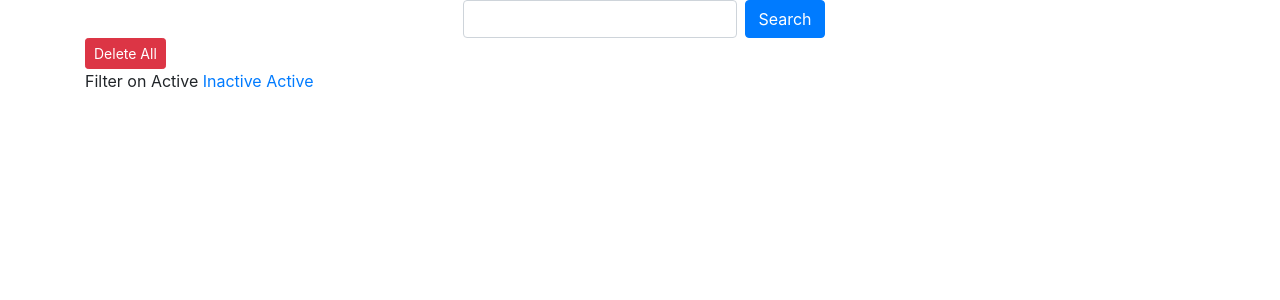
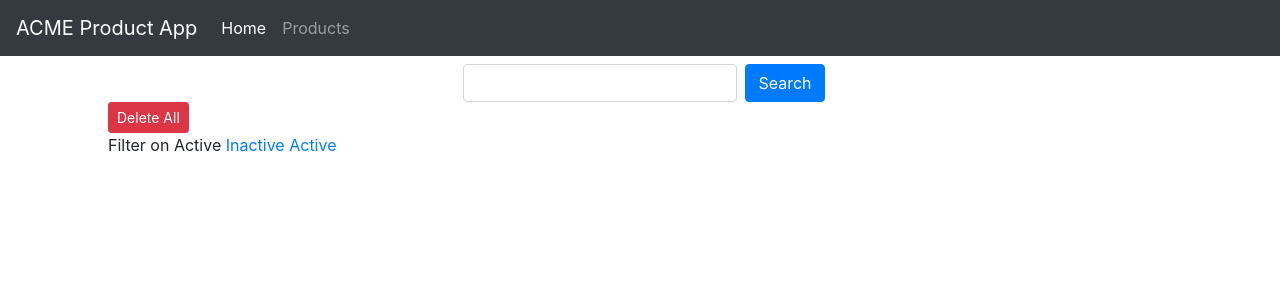
Before and after one commit to kodevyas/acme, a Django app: page /products/ in a window 1280 px wide. Shown: the top 300 px of the page. Run offline with Django 3.2, Linux system fonts and the light colour scheme; data that the repository does not hold is empty; parts of the project's set-up code (start-up, migrations or seed data) failed here and were passed over; some libraries are stand-ins or nearby versions.

Commit message:
bug fixes in base.html

```diff
--- a/templates/base.html
+++ b/templates/base.html
@@ -1,21 +1,71 @@
+
 <!doctype html>
 <html lang="en">
       <head>
-        <!-- Required meta tags -->
               <meta charset="utf-8">
                   <meta name="viewport" content="width=device-width, initial-scale=1, shrink-to-fit=no">
+                      <meta name="description" content="">
+                          <meta name="author" content="Mark Otto, Jacob Thornton, and Bootstrap contributors">
+                              <meta name="generator" content="Jekyll v3.8.5">
+                                  <title>ACME Products App</title>
 
-        <!-- Bootstrap CSS -->
                                       <link rel="stylesheet" href="https://maxcdn.bootstrapcdn.com/bootstrap/4.0.0/css/bootstrap.min.css" integrity="sha384-Gn5384xqQ1aoWXA+058RXPxPg6fy4IWvTNh0E263XmFcJlSAwiGgFAW/dAiS6JXm" crossorigin="anonymous">
 
-        <title>Hello, world!</title>
+                                          <style>
+      .bd-placeholder-img {
+                  font-size: 1.125rem;
+                              text-anchor: middle;
+                                          -webkit-user-select: none;
+                                                      -moz-user-select: none;
+                                                                  -ms-user-select: none;
+                                                                              user-select: none;
+                                                                                        }
+
+            @media (min-width: 768px) {
+                        .bd-placeholder-img-lg {
+                                      font-size: 3.5rem;
+                                                  }
+                              }
+                </style>
+                    <!-- Custom styles for this template -->
                           </head>
                             <body>
+                                <div>
+                                    <nav class="navbar navbar-expand-md navbar-dark bg-dark fixed-top">
+                                          <a class="navbar-brand" href="#">ACME Product App</a>
+                                            <button class="navbar-toggler" type="button" data-toggle="collapse" data-target="#navbarsExampleDefault" aria-controls="navbarsExampleDefault" aria-expanded="false" aria-label="Toggle navigation">
+                                                    <span class="navbar-toggler-icon"></span>
+                                                      </button>
+
+                                                        <div class="collapse navbar-collapse" id="navbarsExampleDefault">
+                                                                <ul class="navbar-nav mr-auto">
+                                                                          <li class="nav-item active">
+                                                                                      <a class="nav-link" href="/">Home <span class="sr-only">(current)</span></a>
+                                                                                            </li>
+
+                                                                            <li class="nav-item">
+                                                                                        <a class="nav-link" href="/products">Products</a>
+                                                                                              </li>
+
+                                                                                                </ul>
+
+                                                                                                  </div>
+                                    </nav>
+                                </div>
+
+                                <div>
+
+                                    <main role="main" class="container">
+
+                                      <div style="padding: 4rem 0.5rem;">
                                               {% block content %}
                                               {% endblock %}
 
-        <!-- Optional JavaScript -->
-        <!-- jQuery first, then Popper.js, then Bootstrap JS -->
+                                                  </div>
+
+                                    </main>
+                                </div><!-- /.container -->
+
                                     <script src="https://code.jquery.com/jquery-3.2.1.slim.min.js" integrity="sha384-KJ3o2DKtIkvYIK3UENzmM7KCkRr/rE9/Qpg6aAZGJwFDMVNA/GpGFF93hXpG5KkN" crossorigin="anonymous"></script>
                                     <script src="https://cdnjs.cloudflare.com/ajax/libs/popper.js/1.12.9/umd/popper.min.js" integrity="sha384-ApNbgh9B+Y1QKtv3Rn7W3mgPxhU9K/ScQsAP7hUibX39j7fakFPskvXusvfa0b4Q" crossorigin="anonymous"></script>
                                     <script src="https://maxcdn.bootstrapcdn.com/bootstrap/4.0.0/js/bootstrap.min.js" integrity="sha384-JZR6Spejh4U02d8jOt6vLEHfe/JQGiRRSQQxSfFWpi1MquVdAyjUar5+76PVCmYl" crossorigin="anonymous"></script>
--- a/templates/upload.html
+++ b/templates/upload.html
@@ -4,9 +4,9 @@
 <div class="container"
     <form method="post" enctype="multipart/form-data">
         {% csrf_token %}
-        <div class="custom-file">
-            <input type="file" class="custom-file-input" name="file" accept="text/csv">
-            <label class="custom-file-label" for="customFile">Choose file</label>
+        <div class="custom-file" style = "margin-bottom: 6px;">
+            <input type="file" class="custom-file-input" name="file" accept="text/csv" style="opacity:100;">
+            <label class="custom-file-label" for="customFile"></label>
         </div>
         <input type="submit" class="btn btn-primary btn-sm">
     </form>
```
Lines whose indentation alone changed are shown as unchanged.
